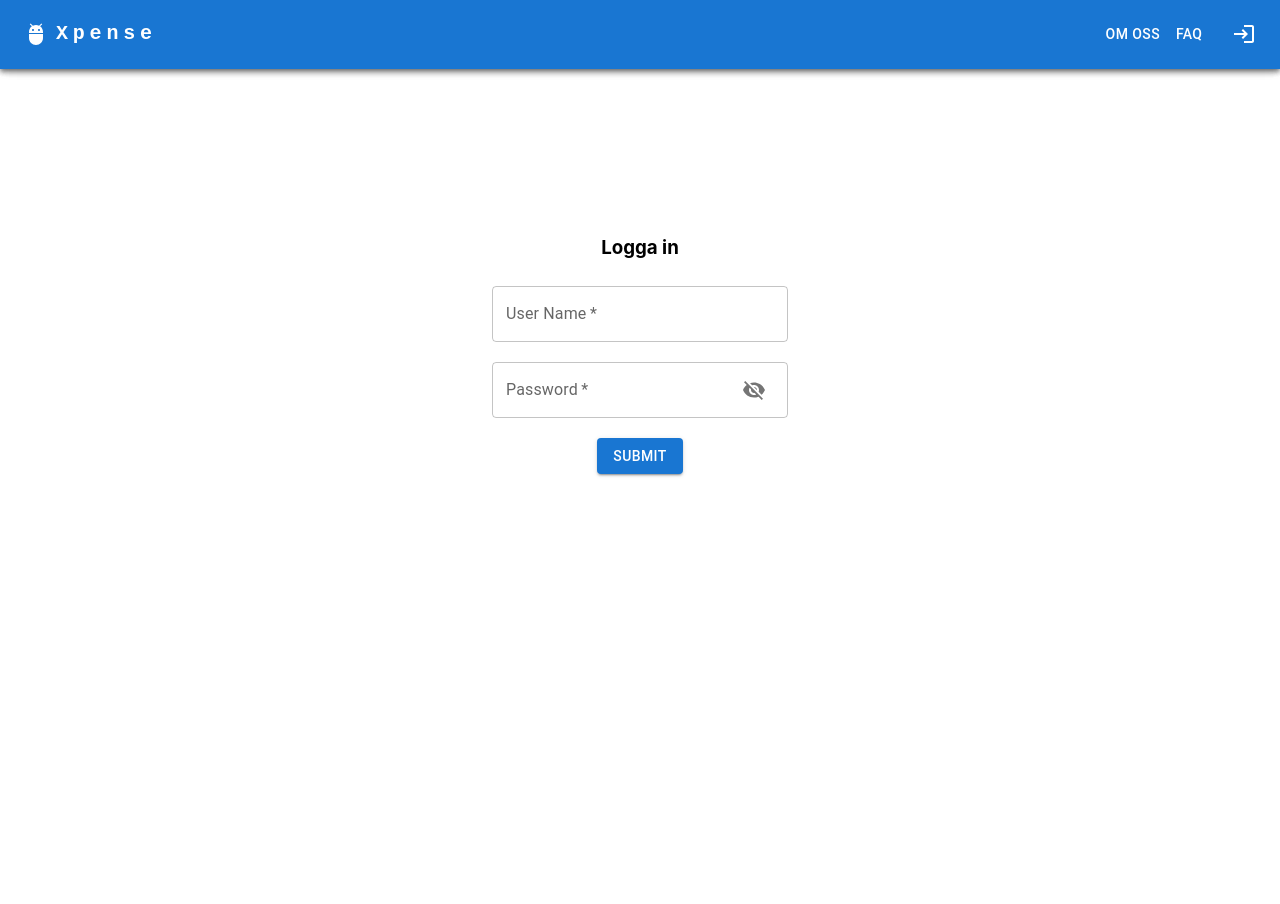
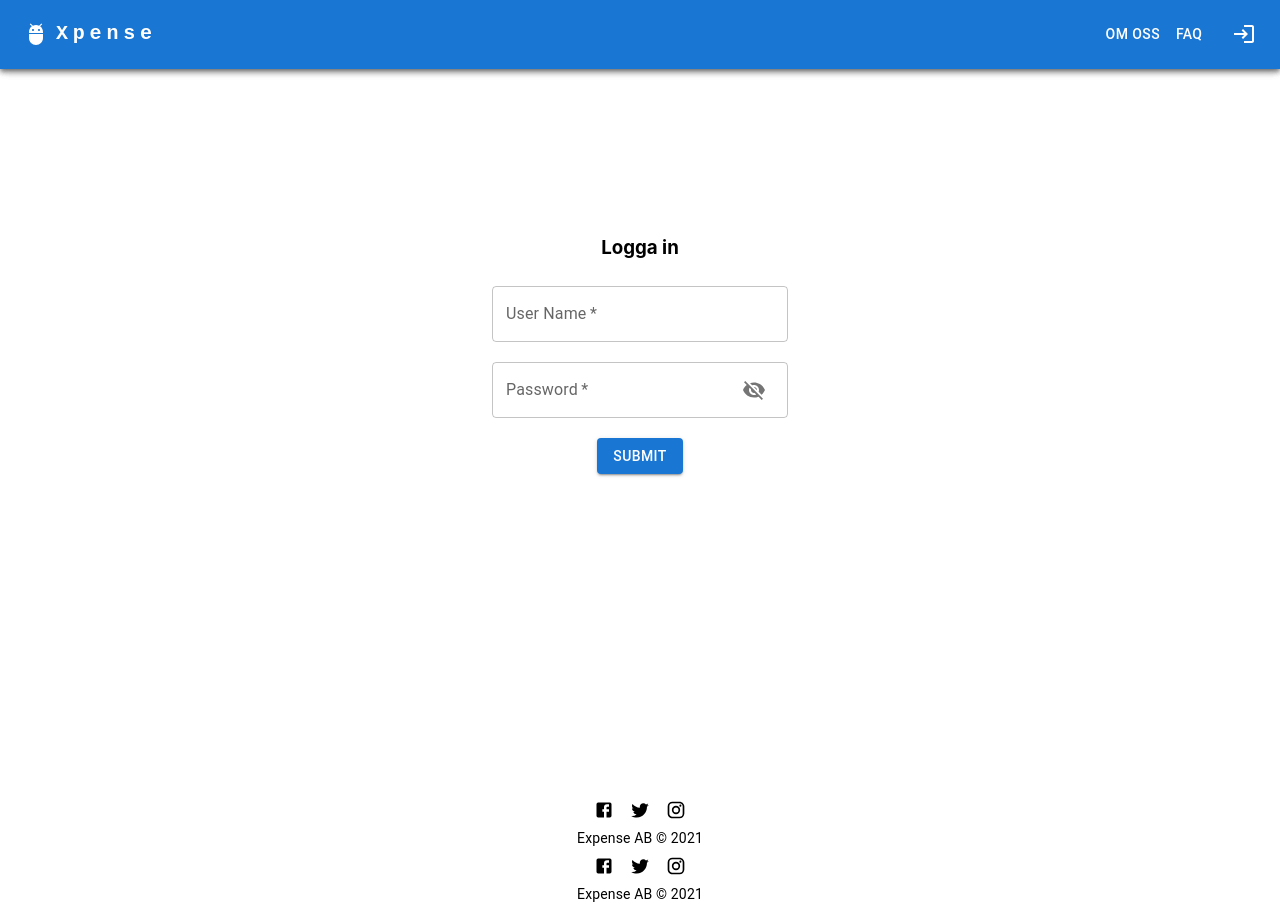
Before and after one commit to Fullstack-Roligheter/Frontend-ReactTS, a React (Create React App) app: page /login in a window 1280 px wide. Before the commit the page ends 800 px from the top, so only its background shows below. Built offline with nearby package versions, Linux system fonts and the light colour scheme.

Commit message:
Try to find extra footer

```diff
--- a/src/routes.tsx
+++ b/src/routes.tsx
@@ -13,7 +13,7 @@ import Layout from './shared/layout/layout'
 import AuthenticatedLayout from './shared/layout/authenticatedLayout'
 
 const AppRouter = () => {
-  let UserIsLoggedIn = JSON.parse(localStorage.getItem('user') || ' "" ')
+  let UserIsLoggedIn = JSON.parse(localStorage.getItem('user') || '""')
   console.log('routing user is logged in', UserIsLoggedIn)
 
   return (
--- a/src/shared/layout/authenticatedLayout.tsx
+++ b/src/shared/layout/authenticatedLayout.tsx
@@ -5,10 +5,10 @@ import { Box } from '@mui/material'
 import Sidebar from './sidebar/sidebar'
 
 const AuthenticatedLayout = (props: any) => {
-	console.log('authenticated props:', props)
+  // console.log('authenticated props:', props)
 
   let UserIsLoggedIn = localStorage.getItem('user')
-	console.log('authenticatedLayout: ', UserIsLoggedIn)
+  // console.log('authenticatedLayout: ', UserIsLoggedIn)
 
   if (UserIsLoggedIn === null) {
     return <Navigate to='/login' replace />
@@ -27,7 +27,7 @@ const AuthenticatedLayout = (props: any) => {
         <Sidebar />
         <Outlet />
       </Box>
-			<Footer />
+      {/* <Footer /> */}
     </>
   )
 }
--- a/src/shared/layout/layout.tsx
+++ b/src/shared/layout/layout.tsx
@@ -11,6 +11,7 @@ const Layout = (props: any) => {
         <div className='content-container'>{props.children}</div>
         <Outlet />
       </Box>
+      <Footer />
     </main>
   )
 }
```
Lines whose indentation alone changed are shown as unchanged.
